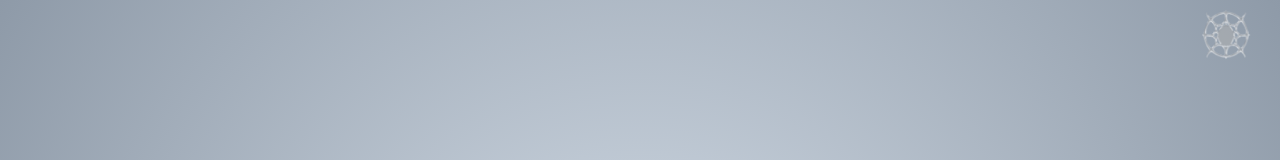
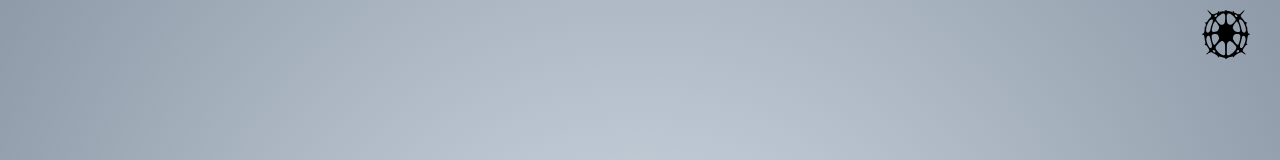
Before and after one commit to verynicevanessa/diana-website, a Vue app: page /Decision in a window 1280 px wide. Shown: the top 160 px of the page. Built offline with nearby package versions, Linux system fonts and the light colour scheme.

Commit message:
Intro and small changes

```diff
--- a/src/components/Cursor.vue
+++ b/src/components/Cursor.vue
@@ -42,4 +42,5 @@ body , a {
   cursor: url('../assets/SF-eye.svg'), auto;
 }
 
+
 </style>
--- a/src/components/Menu.vue
+++ b/src/components/Menu.vue
@@ -9,7 +9,7 @@
   <div class="menu-wrapper">
     <div class="menu">
       <router-link to="/"><img src="/DWLogo.png" class="logo"></router-link>
-      <a @click="toggleMenu" aria-label="Toggle menu"><img src="@/assets/Menu-Snowflake.png" class="menu-button" alt="SVG Image"></a>
+      <a @click="toggleMenu" aria-label="Toggle menu"><img src="/menu-snowflake.svg" class="menu-button" alt="SVG Image"></a>
     </div>
   </div>
 
@@ -81,12 +81,12 @@ export default {
   width: 3em;
   margin: 10px 10px 0 0;
   z-index: 900;
+  mix-blend-mode: exclusion;
 }
 
 .logo {
   width: 100%;
-  max-width: 400px;
-  mix-blend-mode: exclusion;
+  max-width: 200px;
 /*
   background-image: url(/2.png);
      filter: blur(3px);
--- a/src/views/First.vue
+++ b/src/views/First.vue
@@ -87,6 +87,14 @@ export default {
 
     next();
   },
+
+  beforeUnmount() {
+    // Reset the logo visibility when the component is about to be destroyed
+    const menu = document.querySelector('.menu-wrapper');
+    if (menu) {
+      menu.style.display = ''; // Remove the inline style to reset its visibility
+    }
+  }
 };
 </script>
 
```
Also changed, not shown: public/menu-snowflake.svg (added), src/assets/menu-snowflake.svg (deleted).
